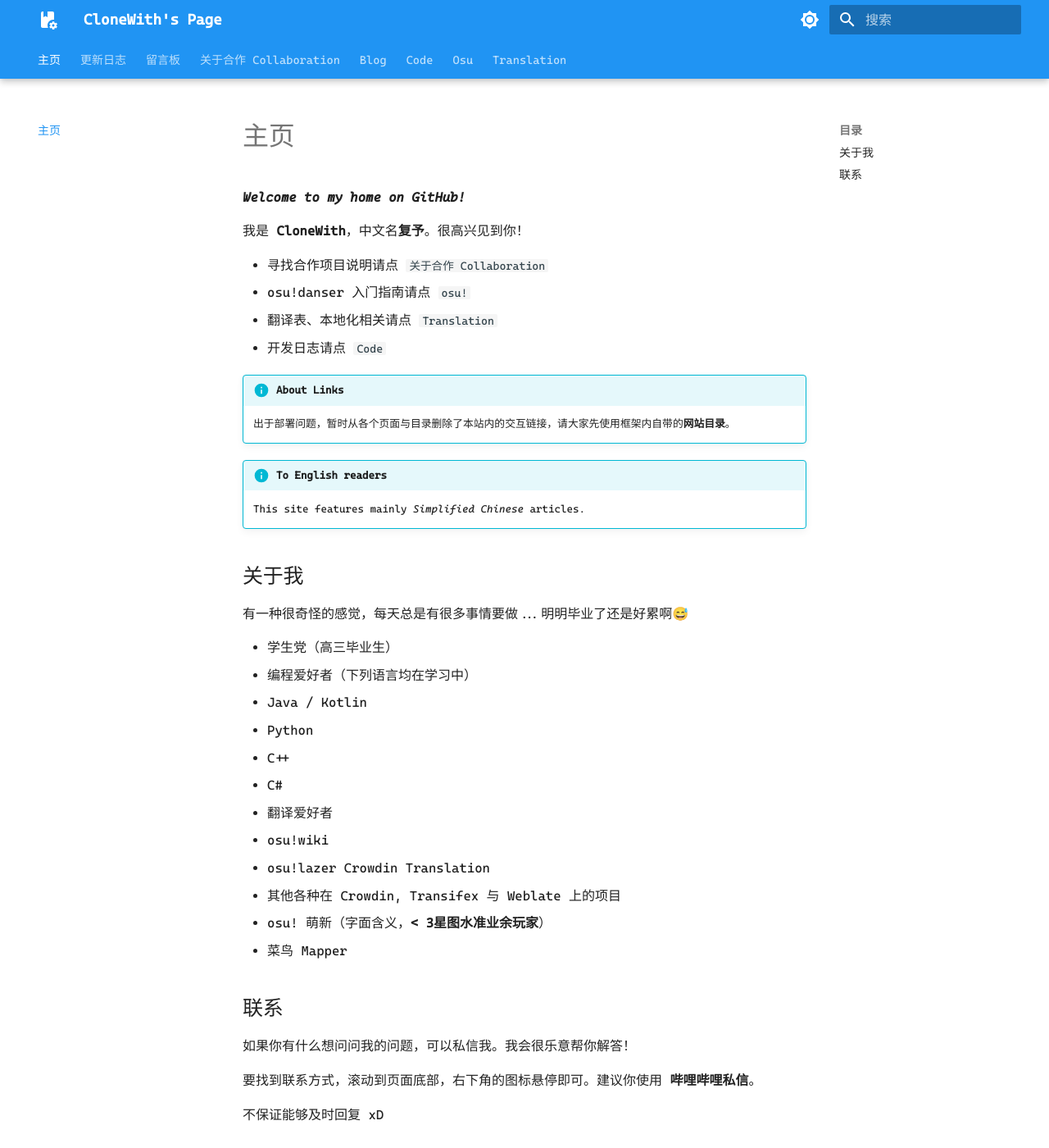
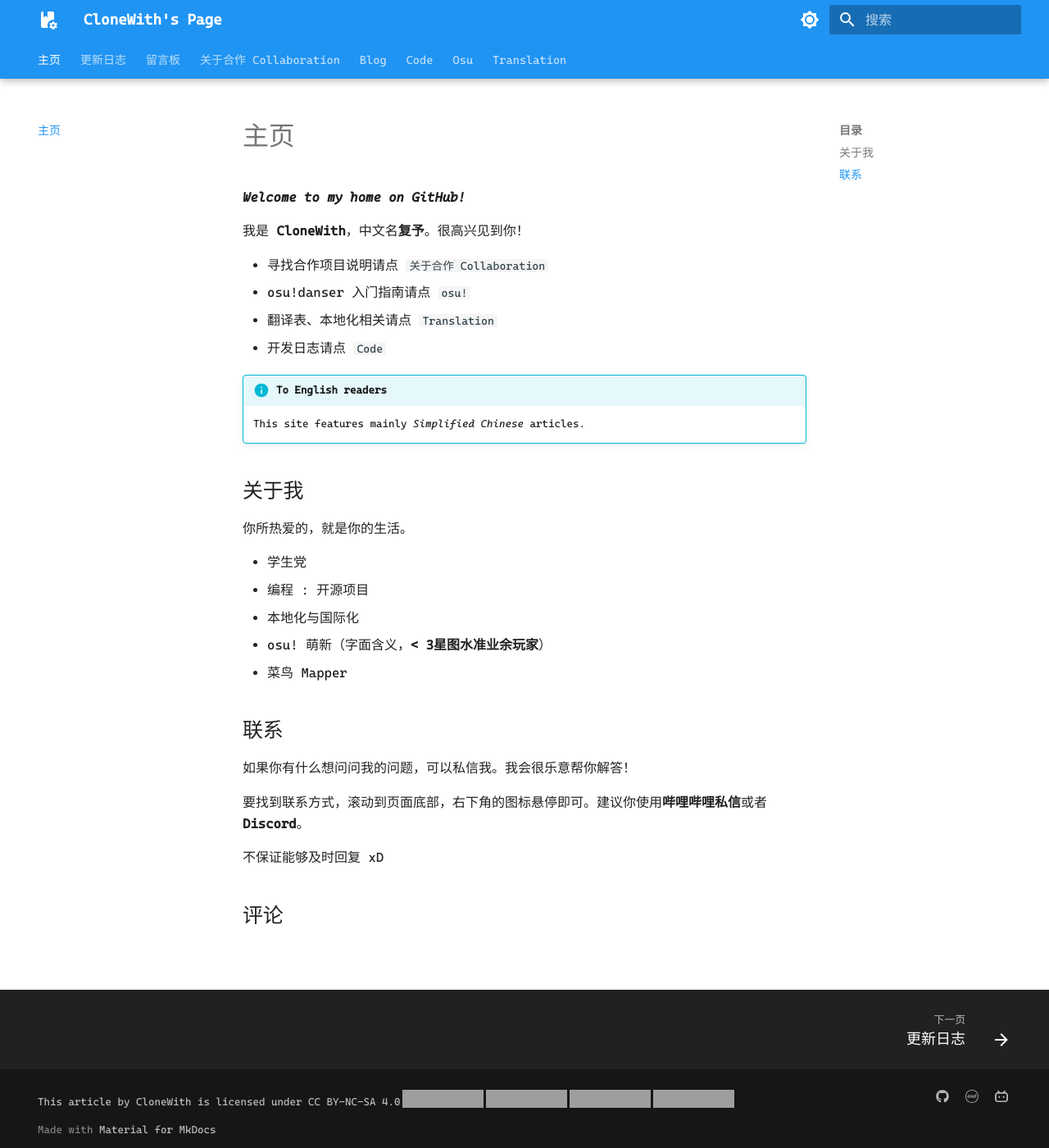
Before and after one commit to Sunnyboy971/Sunnyboy971.github.io, an MkDocs documentation site: the page built from docs/index.md, in a window 1280 px wide and 1400 px high. Shown: the whole window at 82% size. Built offline with MkDocs 1.6.1 and Material for MkDocs 9.7.7, drawn with Linux system fonts in a browser that asks for light colours; some web fonts are replaced; comment, search, counter and statistics services are not loaded; grey boxes are pictures that could not be loaded.

Commit message:
Somehow updated stubs

```diff
--- a/docs/index.md
+++ b/docs/index.md
@@ -13,26 +13,16 @@ comments: true
 - 翻译表、本地化相关请点 `Translation`
 - 开发日志请点 `Code`
 
-!!! info "About Links"
-    出于部署问题，暂时从各个页面与目录删除了本站内的交互链接，请大家先使用框架内自带的**网站目录**。
-
 !!! info "To English readers"
     This site features mainly *Simplified Chinese* articles.
 
 ## 关于我 {#about}
 
-有一种很奇怪的感觉，每天总是有很多事情要做...明明毕业了还是好累啊😅
+你所热爱的，就是你的生活。
 
-- 学生党（高三毕业生）
-- 编程爱好者（下列语言均在学习中）
-  - Java / Kotlin
-  - Python
-  - C++
-  - C#
-- 翻译爱好者
-  - osu!wiki
-  - osu!lazer Crowdin Translation
-  - 其他各种在 Crowdin, Transifex 与 Weblate 上的项目
+- 学生党
+- 编程 : 开源项目
+- 本地化与国际化
 - osu! 萌新（字面含义，**< 3星图水准业余玩家**）
 - 菜鸟 Mapper
 
@@ -40,6 +30,6 @@ comments: true
 
 如果你有什么想问问我的问题，可以私信我。我会很乐意帮你解答！
 
-要找到联系方式，滚动到页面底部，右下角的图标悬停即可。建议你使用 **哔哩哔哩私信**。
+要找到联系方式，滚动到页面底部，右下角的图标悬停即可。建议你使用**哔哩哔哩私信**或者 **Discord**。
 
 不保证能够及时回复 xD
```
Also changed, not shown: docs/blog/posts/code/DNSchooser.md (added, +17 -0 lines), docs/osu/mapping/ccb.md (added, +11 -0 lines), docs/osu/mapping/gotsmoke.md (+1 -0 lines).
